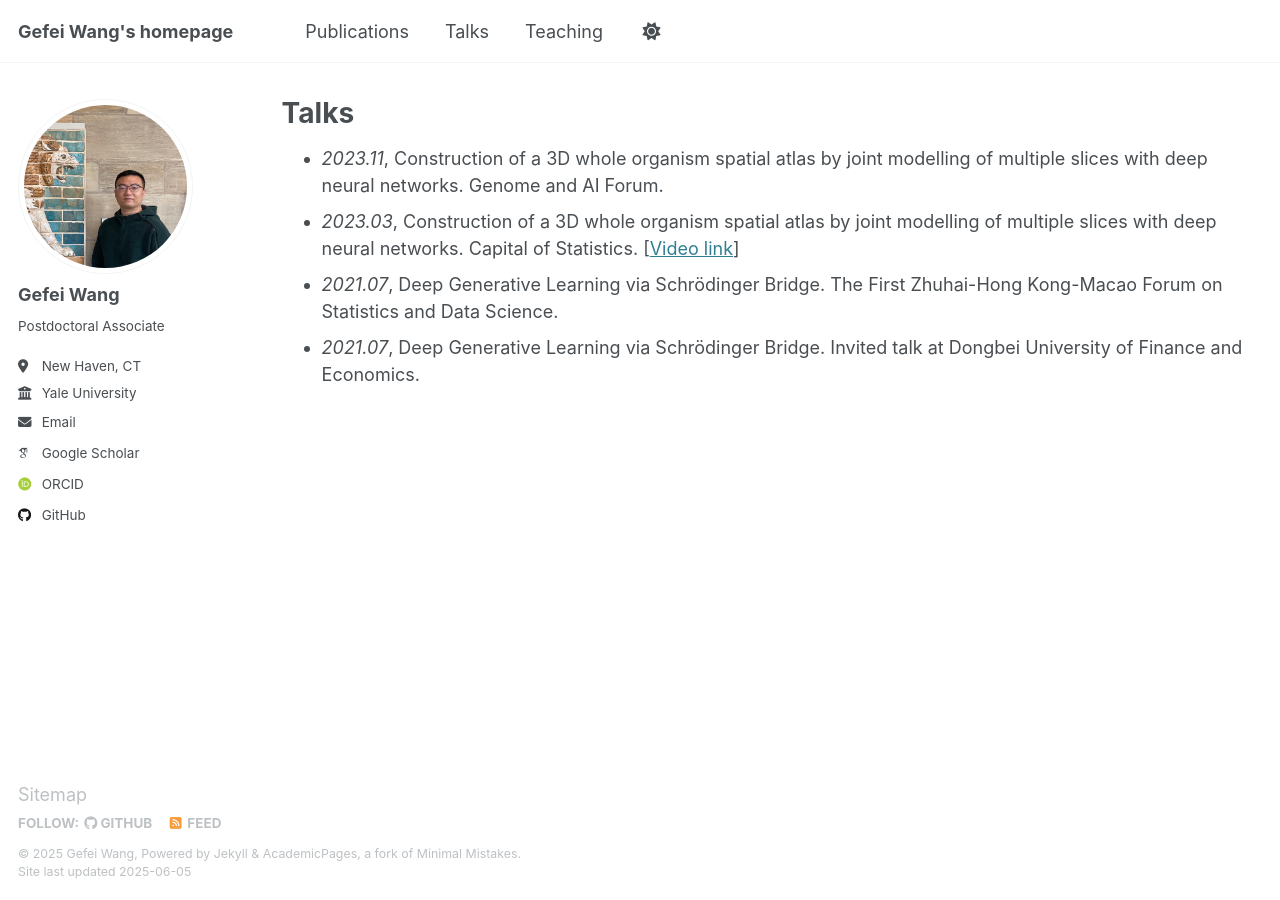
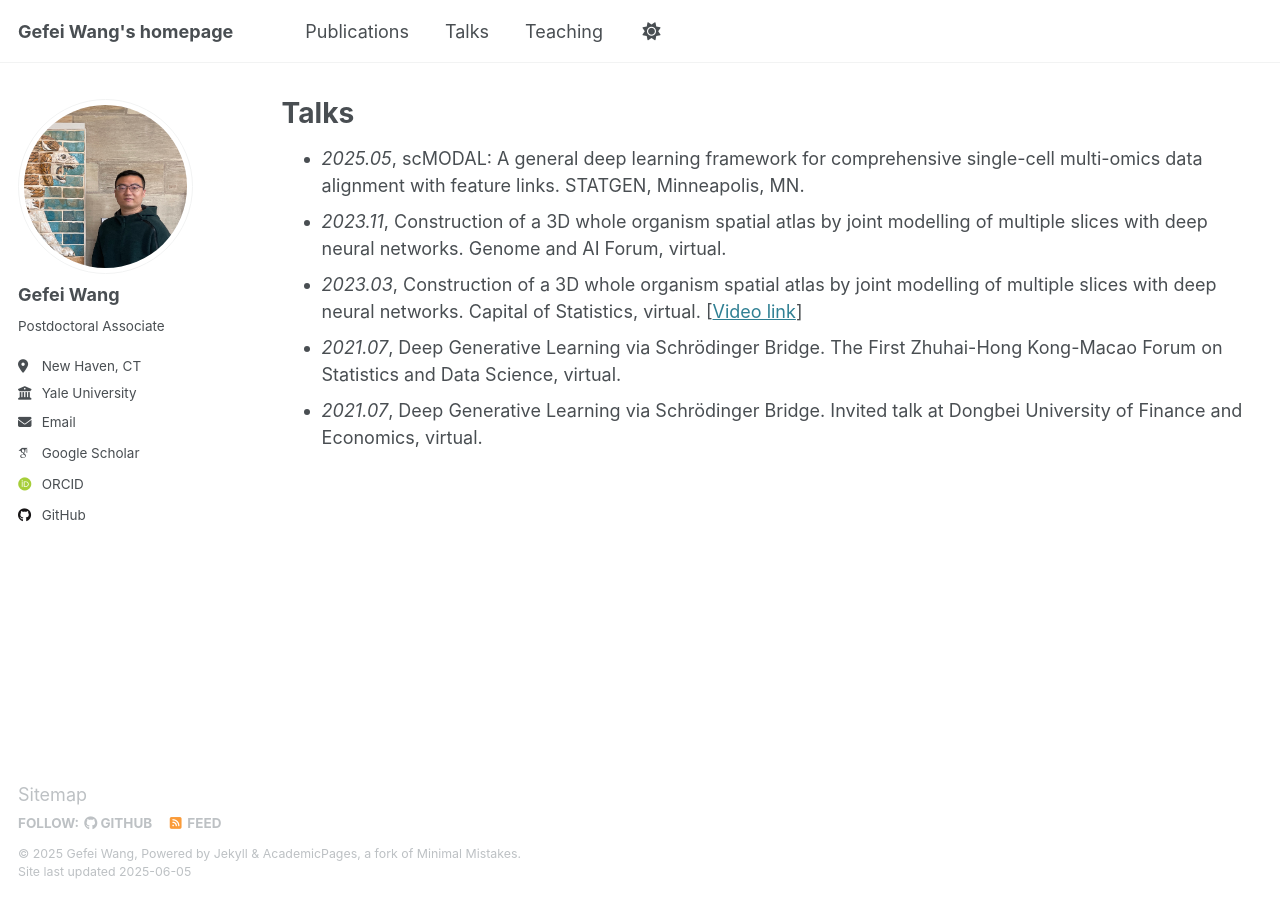
Before and after one commit to gefeiwang/gefeiwang.github.io, a Jekyll site: the page built from _pages/talks.md, in a window 1280 px wide. Built offline with Jekyll 4.4.1, drawn with Linux system fonts in a browser that asks for light colours; some web fonts are replaced.

Commit message:
Add files via upload

```diff
--- a/_pages/talks.md
+++ b/_pages/talks.md
@@ -8,7 +8,8 @@ author_profile: true
 
 {% include base_path %}
 
-- *2023.11*, Construction of a 3D whole organism spatial atlas by joint modelling of multiple slices with deep neural networks. Genome and AI Forum.
-- *2023.03*, Construction of a 3D whole organism spatial atlas by joint modelling of multiple slices with deep neural networks. Capital of Statistics. \[[Video link](https://www.bilibili.com/video/BV1s24y1L7ku)\]
-- *2021.07*, Deep Generative Learning via Schrödinger Bridge. The First Zhuhai-Hong Kong-Macao Forum on Statistics and Data Science.
-- *2021.07*, Deep Generative Learning via Schrödinger Bridge. Invited talk at Dongbei University of Finance and Economics.
+- *2025.05*, scMODAL: A general deep learning framework for comprehensive single-cell multi-omics data alignment with feature links. STATGEN, Minneapolis, MN.
+- *2023.11*, Construction of a 3D whole organism spatial atlas by joint modelling of multiple slices with deep neural networks. Genome and AI Forum, virtual.
+- *2023.03*, Construction of a 3D whole organism spatial atlas by joint modelling of multiple slices with deep neural networks. Capital of Statistics, virtual. \[[Video link](https://www.bilibili.com/video/BV1s24y1L7ku)\]
+- *2021.07*, Deep Generative Learning via Schrödinger Bridge. The First Zhuhai-Hong Kong-Macao Forum on Statistics and Data Science, virtual.
+- *2021.07*, Deep Generative Learning via Schrödinger Bridge. Invited talk at Dongbei University of Finance and Economics, virtual.
```
